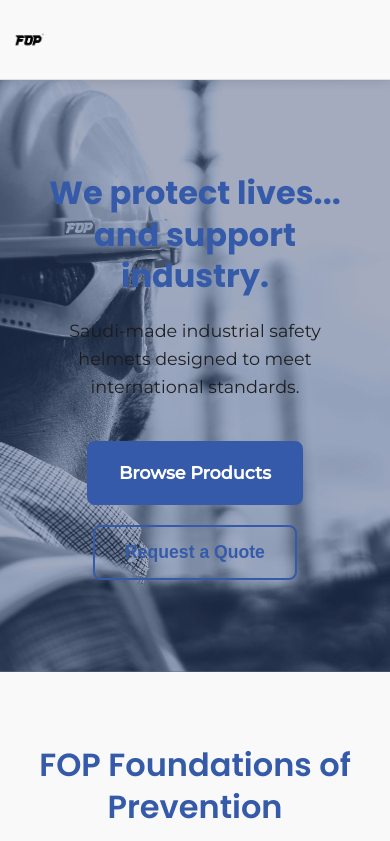
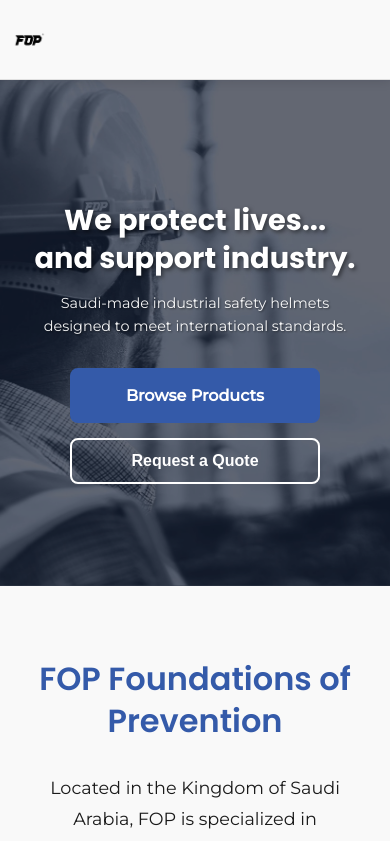
Before and after one commit to Su03l/FOP, a React (Vite) app: page / in a window 390 px wide. Shown: the top 841 px of the page. Built offline with nearby package versions, Linux system fonts and the light colour scheme; some icons are missing.

Commit message:
fix the lang

```diff
--- a/src/pages/Home/Home.css
+++ b/src/pages/Home/Home.css
@@ -5,19 +5,45 @@
 
 .home-hero {
   background: url("../../assets/images/banners/bg-home.jpeg") no-repeat center
-    center/cover;
+    center;
+  background-size: cover;
   color: var(--text-primary);
-  padding: 300px 0 250px; /* Reduced top padding to start below navbar */
+  padding: 120px 0 100px;
   text-align: center;
   position: relative;
-  overflow: hidden;
+  min-height: 100vh;
+  display: flex;
+  align-items: center;
+  justify-content: center;
+}
+
+.home-hero::before {
+  content: "";
+  position: absolute;
+  top: 0;
+  left: 0;
+  right: 0;
+  bottom: 0;
+  background: rgba(
+    0,
+    0,
+    0,
+    0.4
+  ); /* Optional: dark overlay for better text readability */
+  z-index: 1;
+}
+
+.home-hero .container {
+  position: relative;
+  z-index: 2;
 }
 
 .home-hero h1 {
   font-size: 3.5rem;
   font-weight: 700;
   margin-bottom: 20px;
-  color: var(--color-primary);
+  color: var(--color-white);
+  text-shadow: 2px 2px 4px rgba(0, 0, 0, 0.5);
 }
 
 .home-hero p {
@@ -26,7 +52,8 @@
   margin: 0 auto 40px;
   opacity: 0.95;
   line-height: 1.6;
-  color: var(--text-secondary);
+  color: var(--color-white);
+  text-shadow: 1px 1px 2px rgba(0, 0, 0, 0.5);
 }
 
 .hero-buttons {
@@ -63,13 +90,13 @@
 
 .btn-secondary {
   background: transparent;
-  color: var(--color-primary);
-  border: 2px solid var(--color-primary);
+  color: var(--color-white);
+  border: 2px solid var(--color-white);
 }
 
 .btn-secondary:hover {
-  background: var(--color-primary);
-  color: var(--color-white);
+  background: var(--color-white);
+  color: var(--color-primary);
   transform: translateY(-2px);
   box-shadow: 0 4px 15px rgba(0, 0, 0, 0.2);
 }
@@ -115,7 +142,6 @@
 
 .home-products-section {
   padding: 80px 0;
-
   text-align: center;
   border-radius: 10px;
 }
@@ -264,8 +290,19 @@
   margin: 0;
 }
 
-/* Responsive Design */
+/* Enhanced Responsive Design */
+@media (max-width: 1200px) {
+  .home-hero h1 {
+    font-size: 3rem;
+  }
+}
+
 @media (max-width: 992px) {
+  .home-hero {
+    min-height: 80vh;
+    padding: 100px 0 80px;
+  }
+
   .home-hero h1 {
     font-size: 2.5rem;
   }
@@ -286,16 +323,31 @@
 
 @media (max-width: 768px) {
   .home-hero {
-    padding: 60px 0;
+    min-height: 70vh;
+    padding: 80px 0 60px;
   }
 
   .home-hero h1 {
     font-size: 2rem;
+    margin-bottom: 15px;
+  }
+
+  .home-hero p {
+    font-size: 1rem;
+    margin-bottom: 30px;
   }
 
   .hero-buttons {
     flex-direction: column;
     align-items: center;
+    gap: 15px;
+  }
+
+  .hero-buttons .btn {
+    width: 100%;
+    max-width: 250px;
+    padding: 12px 20px;
+    font-size: 1rem;
   }
 
   .home-about-section,
@@ -325,3 +377,38 @@
     text-align: center;
   }
 }
+
+@media (max-width: 480px) {
+  .home-hero {
+    min-height: 60vh;
+    padding: 60px 0 40px;
+  }
+
+  .home-hero h1 {
+    font-size: 1.8rem;
+  }
+
+  .home-hero p {
+    font-size: 0.9rem;
+  }
+
+  .home-hero .container {
+    padding: 0 15px;
+  }
+}
+
+/* Fallback for background image */
+@media (max-width: 768px) {
+  .home-hero {
+    background: url("../../assets/images/banners/bg-home-mobile.jpeg") no-repeat
+      center center;
+    background-size: cover;
+  }
+
+  /* If mobile-specific image doesn't exist, use the original */
+  .home-hero {
+    background: url("../../assets/images/banners/bg-home.jpeg") no-repeat center
+      center;
+    background-size: cover;
+  }
+}
```
